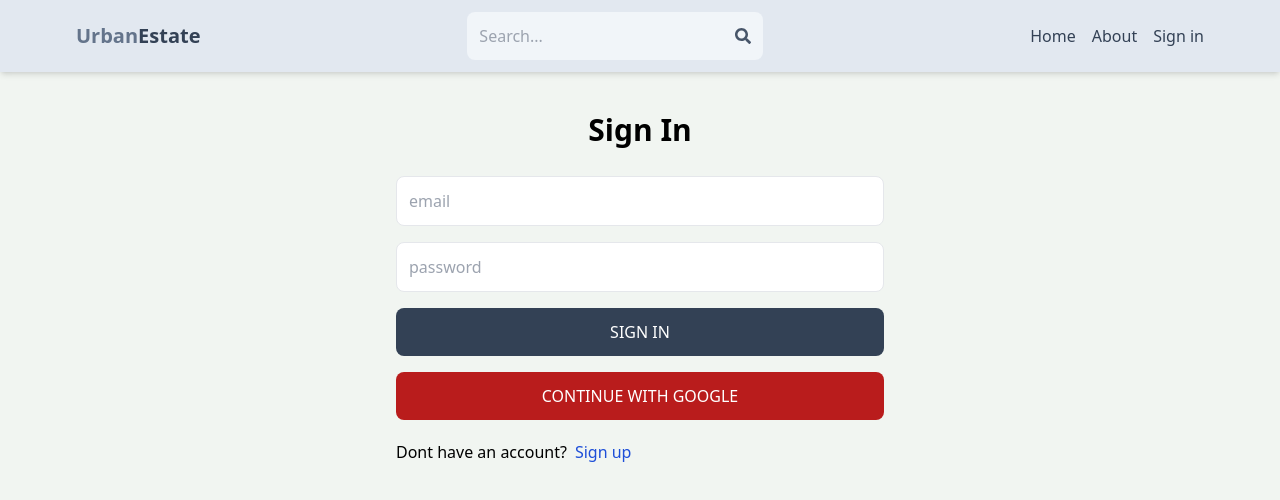
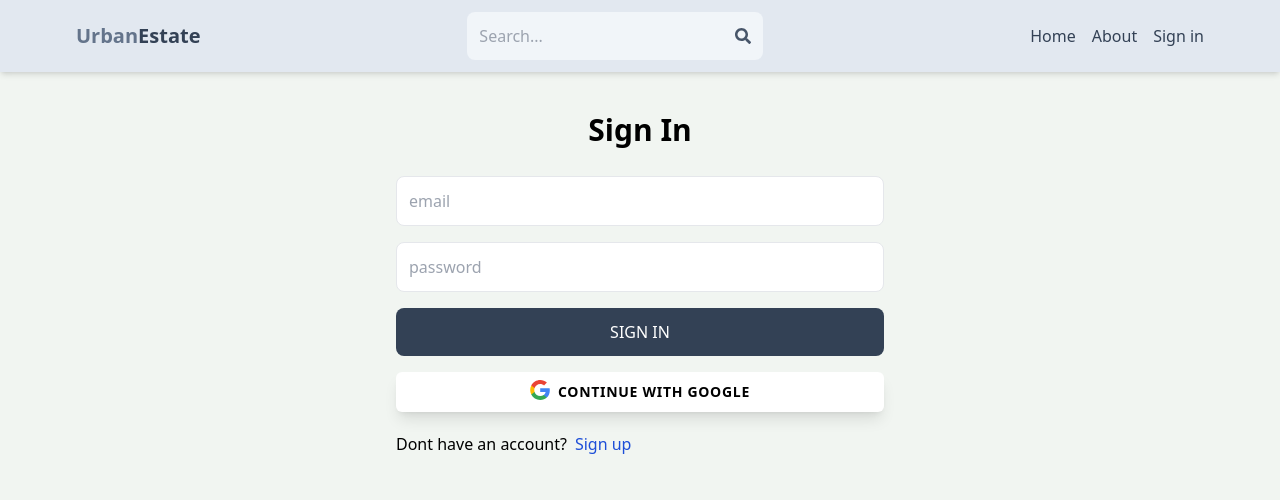
Before and after one commit to khan-rustam/urba-estate, a React (Vite) app in the folder client/: page /sign-in in a window 1280 px wide. Shown: the top 500 px of the page. Built offline with nearby package versions, Linux system fonts and the light colour scheme; no server answers.

Commit message:
Update OAuth.jsx

```diff
--- a/client/src/components/OAuth.jsx
+++ b/client/src/components/OAuth.jsx
@@ -33,12 +33,42 @@ export default function OAuth() {
     }
   };
   return (
-    <button
-      onClick={handleGoogleClick}
-      type='button'
-      className='bg-red-700 text-white p-3 rounded-lg uppercase hover:opacity-95'
-    >
-      Continue with google
-    </button>
+     <button
+        type="button"
+        onClick={handleGoogleClick}
+        className="flex gap-2 w-full justify-center rounded-md bg-white px-3 py-2  text-sm font-semibold leading-6 text-black shadow-lg hover:bg-slate-50 focus-visible:outline focus-visible:outline-2 focus-visible:outline-offset-2 uppercase tracking-wider  focus-visible:outline-slate-400 disabled:opacity-80"
+      >
+        <svg
+          className="w-5 h-5 "
+          viewBox="0 0 48 48"
+          fill="none"
+          xmlns="http://www.w3.org/2000/svg"
+        >
+          <g clipPath="url(#clip0_17_40)">
+            <path
+              d="M47.532 24.5528C47.532 22.9214 47.3997 21.2811 47.1175 19.6761H24.48V28.9181H37.4434C36.9055 31.8988 35.177 34.5356 32.6461 36.2111V42.2078H40.3801C44.9217 38.0278 47.532 31.8547 47.532 24.5528Z"
+              fill="#4285F4"
+            />
+            <path
+              d="M24.48 48.0016C30.9529 48.0016 36.4116 45.8764 40.3888 42.2078L32.6549 36.2111C30.5031 37.675 27.7252 38.5039 24.4888 38.5039C18.2275 38.5039 12.9187 34.2798 11.0139 28.6006H3.03296V34.7825C7.10718 42.8868 15.4056 48.0016 24.48 48.0016Z"
+              fill="#34A853"
+            />
+            <path
+              d="M11.0051 28.6006C9.99973 25.6199 9.99973 22.3922 11.0051 19.4115V13.2296H3.03298C-0.371021 20.0112 -0.371021 28.0009 3.03298 34.7825L11.0051 28.6006Z"
+              fill="#FBBC04"
+            />
+            <path
+              d="M24.48 9.49932C27.9016 9.44641 31.2086 10.7339 33.6866 13.0973L40.5387 6.24523C36.2 2.17101 30.4414 -0.068932 24.48 0.00161733C15.4055 0.00161733 7.10718 5.11644 3.03296 13.2296L11.005 19.4115C12.901 13.7235 18.2187 9.49932 24.48 9.49932Z"
+              fill="#EA4335"
+            />
+          </g>
+          <defs>
+            <clipPath id="clip0_17_40">
+              <rect width="48" height="48" fill="white" />
+            </clipPath>
+          </defs>
+        </svg>
+        continue with Google
+      </button>
   );
 }
```
